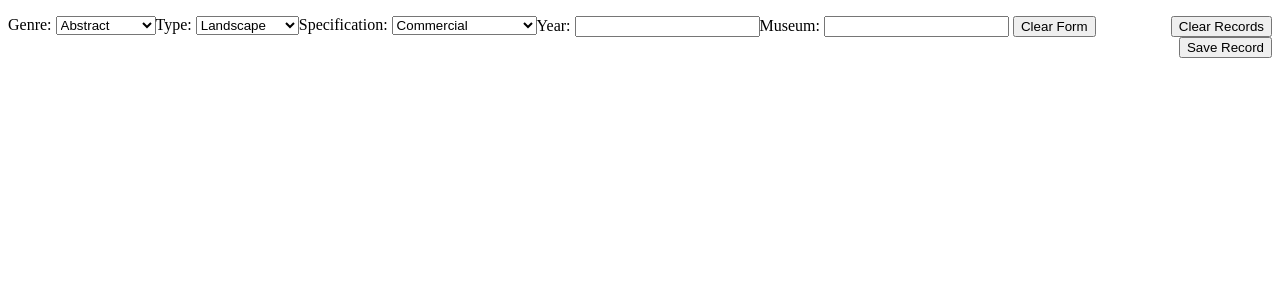
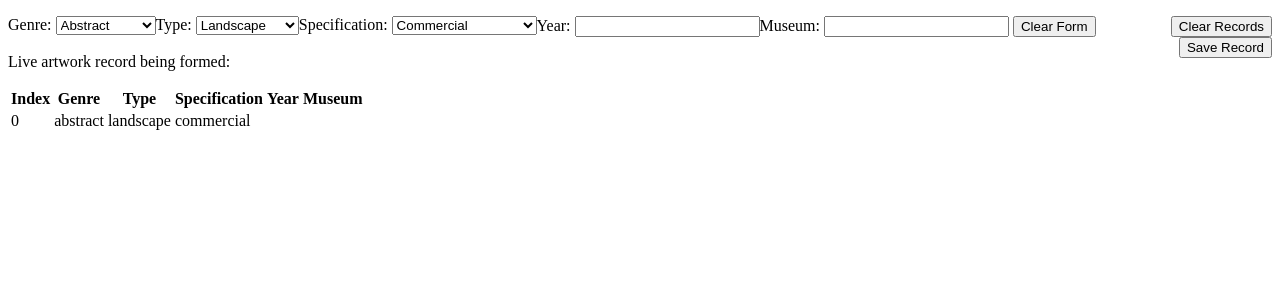
Before and after one commit to srishti-lamba/React-ShoppingWebsite, a PHP site: page /Lab2-Part1-Team6.php in a window 1280 px wide. Shown: the part 98-398 px from the top of the page. Run offline with PHP 8.4, Linux system fonts and the light colour scheme.

Commit message:
Part C forming live record

```diff
--- a/Lab2/Lab2-Part1-Team6.php
+++ b/Lab2/Lab2-Part1-Team6.php
@@ -50,6 +50,14 @@
                 $("#form").trigger("reset");
             });
         })
+        //Part C forming live record
+        function updateLiveRecord(){
+            $("#genre-live").text($('#genre').val());
+            $("#type-live").text($('#type').val());
+            $("#specification-live").text($('#specification').val());
+            $('#year-live').text($('#year').val());
+            $('#museum-live').text($('#museum').val());
+        }
     </script>
 </head>
 
@@ -61,7 +69,7 @@
     <form id="form" action="./Lab2-Part1-Team6.php" method="post">
         <div style="float:left;">
             <label for="genre">Genre:</label>
-            <select name="genre" id="genre">
+            <select name="genre" id="genre" onchange="updateLiveRecord();">
                 <option value="abstract">Abstract</option>
                 <option value="baroque">Baroque</option>
                 <option value="gothic">Gothic</option>
@@ -71,7 +79,7 @@
 
         <div class="left">
             <label for="type">Type:</label>
-            <select name="type" id="type">
+            <select name="type" id="type" onchange="updateLiveRecord();">
                 <optgroup label="Painting">
                     <option value="landscape">Landscape</option>
                     <option value="portrait">Portrait</option>
@@ -82,7 +90,7 @@
 
         <div class="left">
             <label for="specification">Specification:</label>
-            <select name="specification" id="specification">
+            <select name="specification" id="specification" onchange="updateLiveRecord();">
                 <option value="commercial">Commercial</option>
                 <option value="non-commercial">Non-commercial</option>
                 <option value="derivative-work">Derivative Work</option>
@@ -92,12 +100,12 @@
 
         <div class="left">
             <label for="year">Year:</label>
-            <input name="year" id="year" type="number" class="textbox" value=""/>
+            <input name="year" id="year" type="number" class="textbox" value="" onkeyup="updateLiveRecord()"/>
         </div>
 
         <div class="left">
             <label for="museum">Museum:</label>
-            <input name="museum" id="museum" type="text" class="textbox" value=""/>
+            <input name="museum" id="museum" type="text" class="textbox" value="" onkeyup="updateLiveRecord()"/>
             <input type="button" id="clear" value="Clear Form" />
         </div>
         <input class="right" type="submit" name="action" value="Clear Records" />
@@ -125,7 +133,26 @@
         }
     ?>
 
-
-
+    <div class="left">
+        <p>Live artwork record being formed:</p>
+        <table>
+            <tr>
+                <th>Index</th>
+                <th>Genre</th>
+                <th>Type</th>
+                <th>Specification</th>
+                <th>Year</th>
+                <th>Museum</th>
+            </tr>
+            <tr>
+                <td><?php echo count($artArray);?></td>
+                <td id="genre-live">abstract</td>
+                <td id="type-live">landscape</td>
+                <td id="specification-live">commercial</td>
+                <td id="year-live"></td>
+                <td id="museum-live"></td>
+            </tr>
+        </table>
+    </div>
 </body>
 </html>
```
Also changed, not shown: Lab2/initalizeArray.php (deleted, +0 -39 lines).
